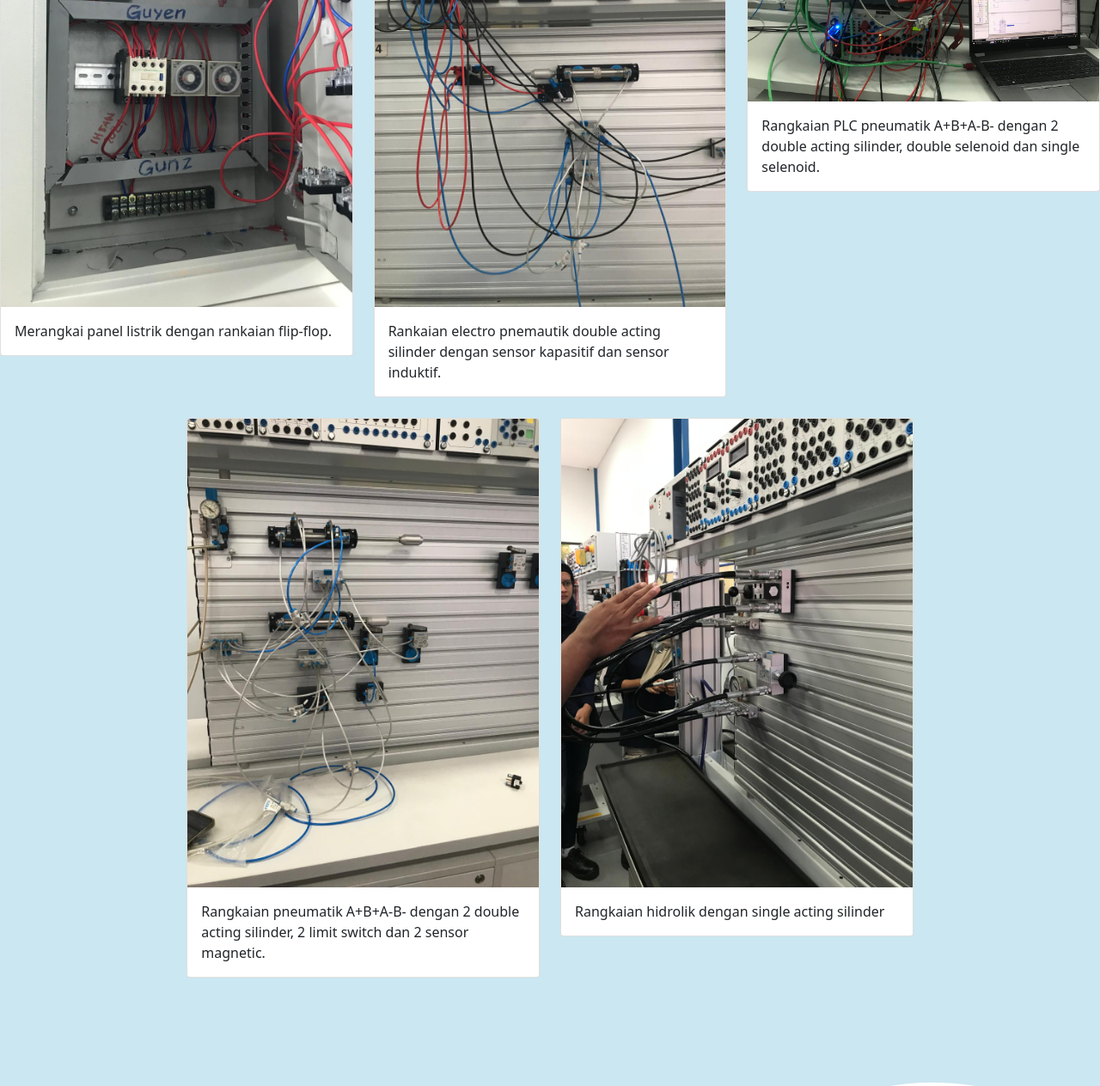
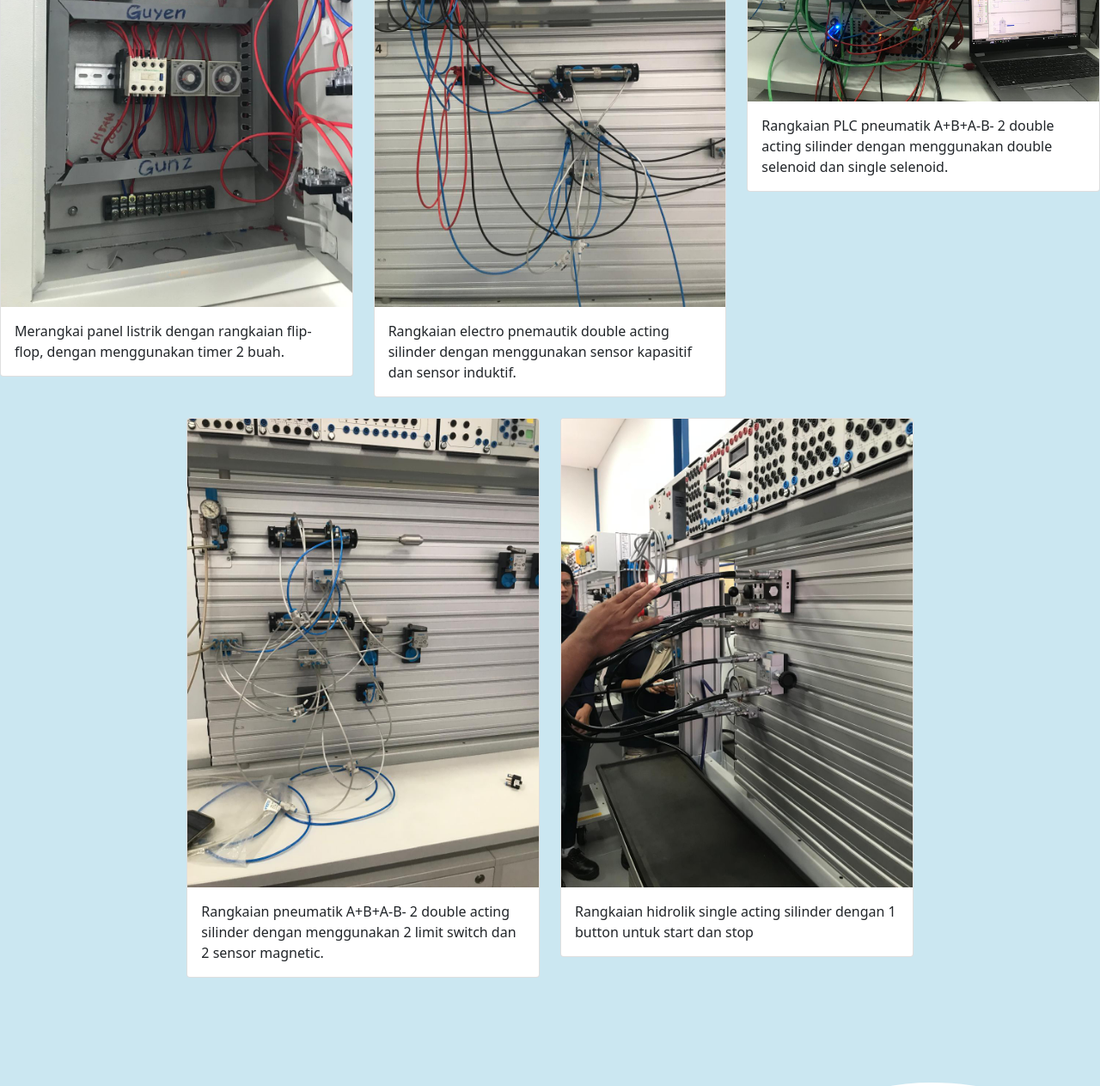
Before and after one commit to izzudinhafizh/izzudinhafizh.github.io, a plain HTML site: page index.html in a window 1280 px wide. Shown: the part 1540-2803 px from the top of the page at 86% size. Drawn offline with nearby package versions, Linux system fonts and the light colour scheme.

Commit message:
mengubah paragraf pada projects

```diff
--- a/index.html
+++ b/index.html
@@ -90,7 +90,7 @@
             <div class="card">
               <img src="img/WhatsApp Image 2025-03-10 at 14.19.24.jpeg" class="card-img-top" alt="project 1" />
               <div class="card-body">
-                <p class="card-text">Merangkai panel listrik dengan rankaian flip-flop.</p>
+                <p class="card-text">Merangkai panel listrik dengan rangkaian flip-flop, dengan menggunakan timer 2 buah.</p>
               </div>
             </div>
           </div>
@@ -98,7 +98,7 @@
             <div class="card">
               <img src="img/WhatsApp Image 2025-03-10 at 14.19.25 (1).jpeg" class="card-img-top" alt="project 2" />
               <div class="card-body">
-                <p class="card-text">Rankaian electro pnemautik double acting silinder dengan sensor kapasitif dan sensor induktif.</p>
+                <p class="card-text">Rangkaian electro pnemautik double acting silinder dengan menggunakan sensor kapasitif dan sensor induktif.</p>
               </div>
             </div>
           </div>
@@ -106,7 +106,7 @@
             <div class="card">
               <img src="img/WhatsApp Image 2025-03-10 at 14.19.25 (2).jpeg" class="card-img-top" alt="project 3" />
               <div class="card-body">
-                <p class="card-text">Rangkaian PLC pneumatik A+B+A-B- dengan 2 double acting silinder, double selenoid dan single selenoid.</p>
+                <p class="card-text">Rangkaian PLC pneumatik A+B+A-B- 2 double acting silinder dengan menggunakan  double selenoid dan single selenoid.</p>
               </div>
             </div>
           </div>
@@ -114,7 +114,7 @@
             <div class="card">
               <img src="img/WhatsApp Image 2025-03-10 at 14.19.25.jpeg" class="card-img-top" alt="project 4" />
               <div class="card-body">
-                <p class="card-text">Rangkaian pneumatik A+B+A-B- dengan 2 double acting silinder, 2 limit switch dan 2 sensor magnetic.</p>
+                <p class="card-text">Rangkaian pneumatik A+B+A-B- 2 double acting silinder dengan menggunakan  2 limit switch dan 2 sensor magnetic.</p>
               </div>
             </div>
           </div>
@@ -122,7 +122,7 @@
             <div class="card">
               <img src="img/WhatsApp Image 2025-03-10 at 14.19.26.jpeg" class="card-img-top" alt="project 5" />
               <div class="card-body">
-                <p class="card-text">Rangkaian hidrolik dengan single acting silinder</p>
+                <p class="card-text">Rangkaian hidrolik single acting silinder dengan 1 button untuk start dan stop </p>
               </div>
             </div>
           </div>
```
